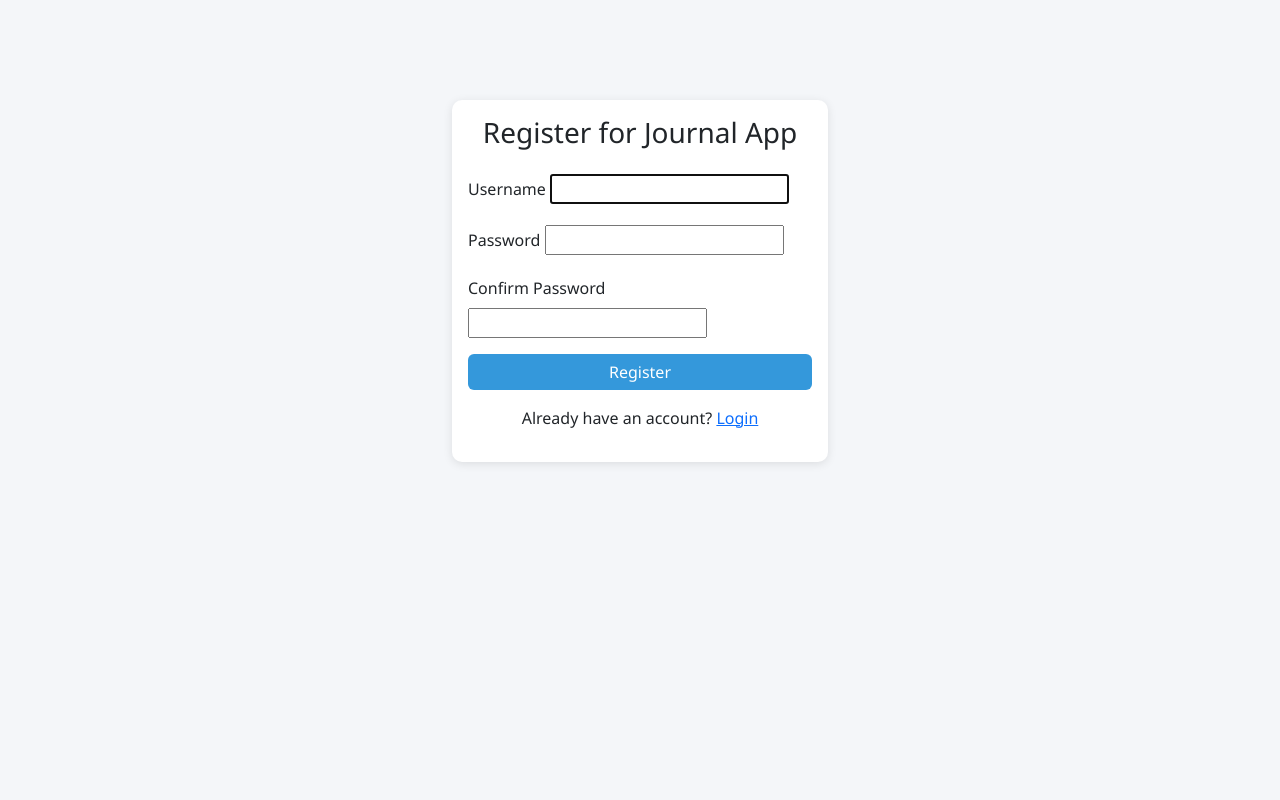
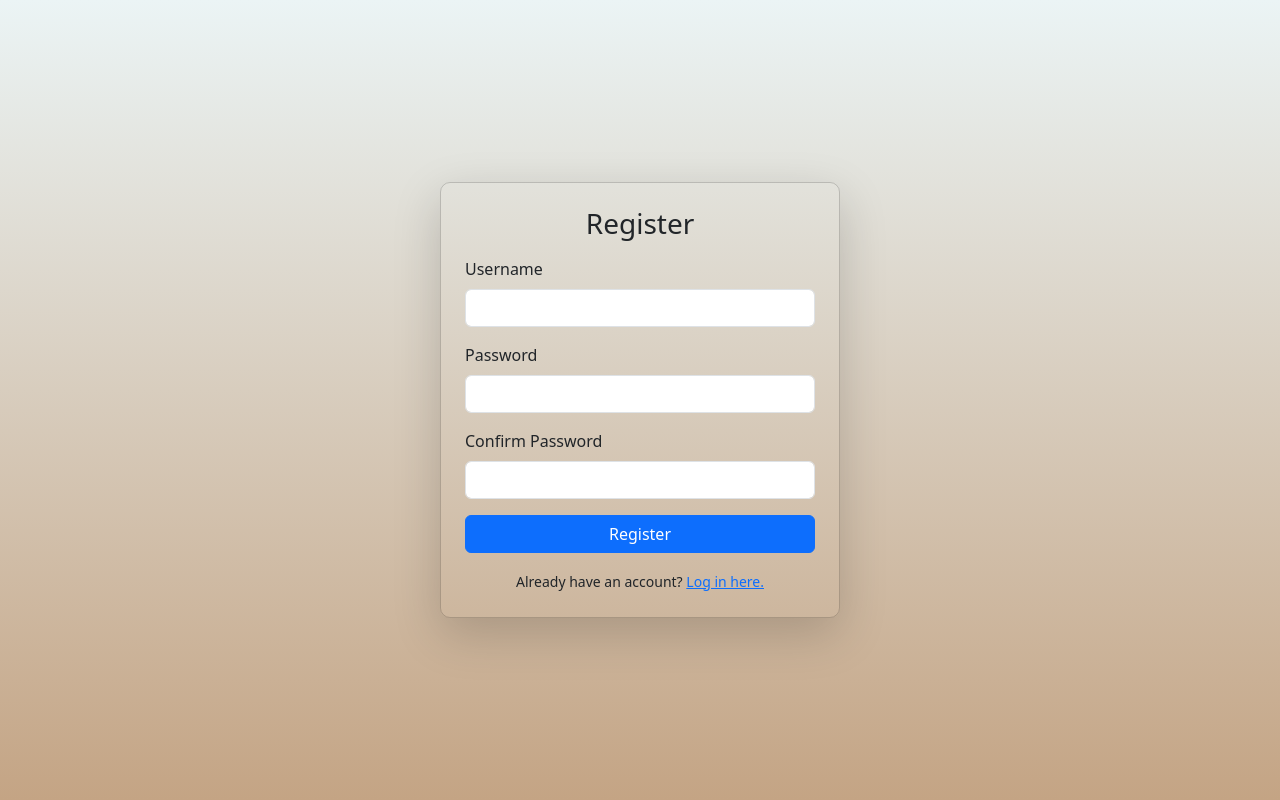
Before and after one commit to Oluwaferanmiii/journalapp, a Django app: page /register/ in a window 1280 px wide. Run offline with Django 5.2, Linux system fonts and the light colour scheme; some libraries are stand-ins or nearby versions.

Commit message:
register design

```diff
--- a/journal/templates/journal/register.html
+++ b/journal/templates/journal/register.html
@@ -1,66 +1,51 @@
-<!DOCTYPE html>
-<html lang="en">
-<head>
-    <meta charset="UTF-8">
-    <meta name="viewport" content="width=device-width, initial-scale=1.0">
-    <title>Register - Journal App</title>
-    <link href="https://cdn.jsdelivr.net/npm/bootstrap@5.3.0/dist/css/bootstrap.min.css" rel="stylesheet">
-    <link href="https://cdnjs.cloudflare.com/ajax/libs/font-awesome/6.0.0-beta3/css/all.min.css" rel="stylesheet">
-    <style>
-        body {
-            background-color: #f4f6f9;
-            font-family: 'Segoe UI', Tahoma, Geneva, Verdana, sans-serif;
-        }
-        .container {
-            max-width: 400px;
-            margin-top: 100px;
-        }
-        .card {
-            border: none;
-            border-radius: 10px;
-            box-shadow: 0 2px 10px rgba(0, 0, 0, 0.1);
-        }
-        .btn-primary {
-            background-color: #3498db;
-            border: none;
-        }
-        .btn-primary:hover {
-            background-color: #2980b9;
-        }
-    </style>
-</head>
-<body>
-    <div class="container">
-        <div class="card">
-            <div class="card-body">
-                <h3 class="text-center mb-4">Register for Journal App</h3>
-                {% if messages %}
-                    <div class="alert alert-success">
-                        {% for message in messages %}
-                            {{ message }}
+{% extends 'base.html' %}
+{% block content %}
+
+<div class="d-flex justify-content-center align-items-center vh-100">
+    <div class="card shadow-lg p-4" style="width: 400px; background: transparent; border-radius: 10px; box-shadow: 0px 0px 15px rgba(0, 0, 0, 0.1);">
+        <h3 class="text-center mb-3">Register</h3>
+        <form method="POST">
+            {% csrf_token %}
+
+            <!-- Username -->
+            <div class="mb-3">
+                <label class="form-label">Username</label>
+                <input type="text" name="username" class="form-control" required>
+            </div>
+
+            <!-- Password -->
+            <div class="mb-3">
+                <label class="form-label">Password</label>
+                <input type="password" name="password1" class="form-control" required>
+            </div>
+
+            <!-- Confirm Password -->
+            <div class="mb-3">
+                <label class="form-label">Confirm Password</label>
+                <input type="password" name="password2" class="form-control" required>
+            </div>
+
+            <!-- Error Messages -->
+            {% if form.errors %}
+            <div class="alert alert-danger">
+                <ul>
+                    {% for field, errors in form.errors.items %}
+                        {% for error in errors %}
+                            <li>{{ error }}</li>
                         {% endfor %}
-                    </div>
-                {% endif %}
-                <form method="POST">
-                    {% csrf_token %}
-                    <div class="mb-3">
-                        <label for="username" class="form-label">Username</label>
-                        {{ form.username }}
-                    </div>
-                    <div class="mb-3">
-                        <label for="password1" class="form-label">Password</label>
-                        {{ form.password1 }}
-                    </div>
-                    <div class="mb-3">
-                        <label for="password2" class="form-label">Confirm Password</label>
-                        {{ form.password2 }}
-                    </div>
-                    <button type="submit" class="btn btn-primary w-100">Register</button>
-                </form>
-                <p class="text-center mt-3">Already have an account? <a href="{% url 'login' %}">Login</a></p>
+                    {% endfor %}
+                </ul>
             </div>
+            {% endif %}
+
+            <!-- Register Button -->
+            <button type="submit" class="btn btn-primary w-100">Register</button>
+        </form>
+
+        <div class="text-center mt-3">
+            <small>Already have an account? <a href="{% url 'login' %}">Log in here.</a></small>
         </div>
     </div>
-    <script src="https://cdn.jsdelivr.net/npm/bootstrap@5.3.0/dist/js/bootstrap.bundle.min.js"></script>
-</body>
-</html>
+</div>
+
+{% endblock %}
--- a/journal_app/settings.py
+++ b/journal_app/settings.py
@@ -11,6 +11,7 @@ https://docs.djangoproject.com/en/5.1/ref/settings/
 """
 
 from pathlib import Path
+import os
 
 # Build paths inside the project like this: BASE_DIR / 'subdir'.
 BASE_DIR = Path(__file__).resolve().parent.parent
@@ -55,7 +56,7 @@ ROOT_URLCONF = 'journal_app.urls'
 TEMPLATES = [
     {
         'BACKEND': 'django.template.backends.django.DjangoTemplates',
-        'DIRS': [],
+        'DIRS': [os.path.join(BASE_DIR, "templates")],
         'APP_DIRS': True,
         'OPTIONS': {
             'context_processors': [
--- a/templates/base.html
+++ b/templates/base.html
@@ -0,0 +1,38 @@
+{% load static %}
+<!DOCTYPE html>
+<html lang="en">
+<head>
+   <meta charset="UTF-8">
+   <meta http-equiv="X-UA-Compatible" content="IE=edge">
+   <meta name="viewport" content="width=device-width, initial-scale=1.0">
+   <title>{% block title %}{% endblock title %}</title>
+   <link href="https://cdn.jsdelivr.net/npm/bootstrap@5.0.2/dist/css/bootstrap.min.css" rel="stylesheet" integrity="sha384-EVSTQN3/azprG1Anm3QDgpJLIm9Nao0Yz1ztcQTwFspd3yD65VohhpuuCOmLASjC" crossorigin="anonymous">
+   <script src="https://cdn.jsdelivr.net/npm/bootstrap@5.0.2/dist/js/bootstrap.bundle.min.js" integrity="sha384-MrcW6ZMFYlzcLA8Nl+NtUVF0sA7MsXsP1UyJoMp4YLEuNSfAP+JcXn/tWtIaxVXM" crossorigin="anonymous"></script>
+   <script src="https://code.jquery.com/jquery-3.6.0.slim.min.js"></script>
+   <script src="https://cdnjs.cloudflare.com/ajax/libs/twitter-bootstrap/4.6.0/js/bootstrap.min.js"></script>
+   <link rel="stylesheet" href="https://cdnjs.cloudflare.com/ajax/libs/font-awesome/6.4.0/css/all.min.css" integrity="sha512-iecdLmaskl7CVkqkXNQ/ZH/XLlvWZOJyj7Yy7tcenmpD1ypASozpmT/E0iPtmFIB46ZmdtAc9eNBvH0H/ZpiBw==" crossorigin="anonymous" referrerpolicy="no-referrer" />
+    <!-- Add this in the <head> section -->
+    <link href="https://cdn.jsdelivr.net/npm/bootstrap@5.3.0/dist/css/bootstrap.min.css" rel="stylesheet">
+    <script src="https://cdn.jsdelivr.net/npm/bootstrap@5.3.0/dist/js/bootstrap.bundle.min.js"></script>
+
+
+</head>
+<body>
+   {% block content %}
+
+   {% endblock content %}
+   <style>
+
+
+       body {
+           background: linear-gradient(180deg, #ebf4f5, #C4A484);
+           background-size: 100% 100%;
+           background-repeat: no-repeat;
+           background-attachment: fixed;
+           background-position: center;
+           background-size: cover;
+       }
+
+   </style>
+</body>
+</html>
```
